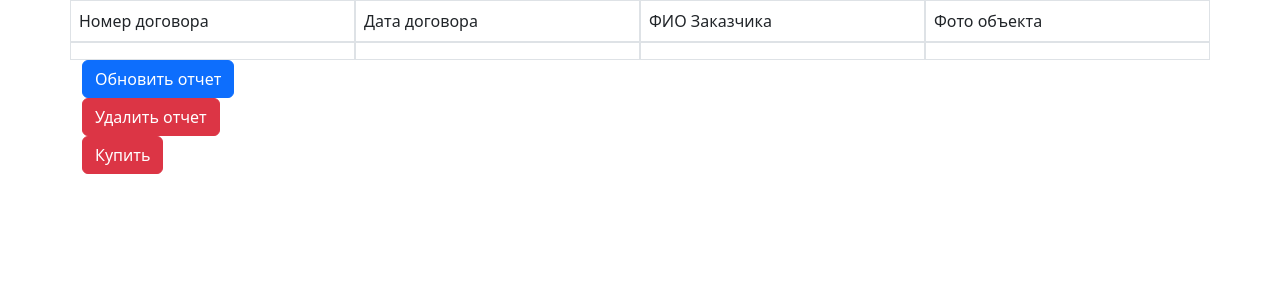
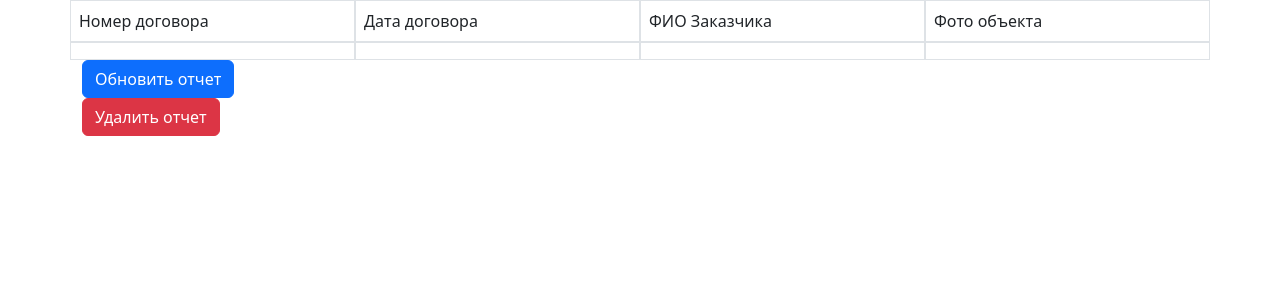
Before and after one commit to Stan001x/django, a Django app: template notarius/templates/notarius/report.html in a window 1280 px wide. Shown: the part 96-396 px from the top of the page. Run offline with Django 4.2, Linux system fonts and the light colour scheme; the template is opened without the code that fills it, so the values that code supplies are empty; some libraries are stand-ins or nearby versions.

Commit message:
1302 1713

```diff
--- a/notarius/templates/notarius/report.html
+++ b/notarius/templates/notarius/report.html
@@ -39,9 +39,9 @@
           {% endif %}
         </div>
       </div>
-      <div><a class="btn btn-primary" href="{% url 'notarius:update_item' item.id %}" >Обновить отчет</a></div>
+      <div><a class="btn btn-primary" href="{% url 'notarius:update_item1' item.id %}" >Обновить отчет</a></div>
       <div><a class="btn btn-danger" href="{% url 'notarius:delete_item' item.id %}" >Удалить отчет</a></div>
-      <div><a class="btn btn-danger" href="{% url 'notarius:delete_item' item.id %}" >Купить</a></div>
+      <!--<div><a class="btn btn-danger" href="{% url 'notarius:delete_item' item.id %}" >Купить</a></div>-->
     </div>
 
 {% endblock content%}
```
